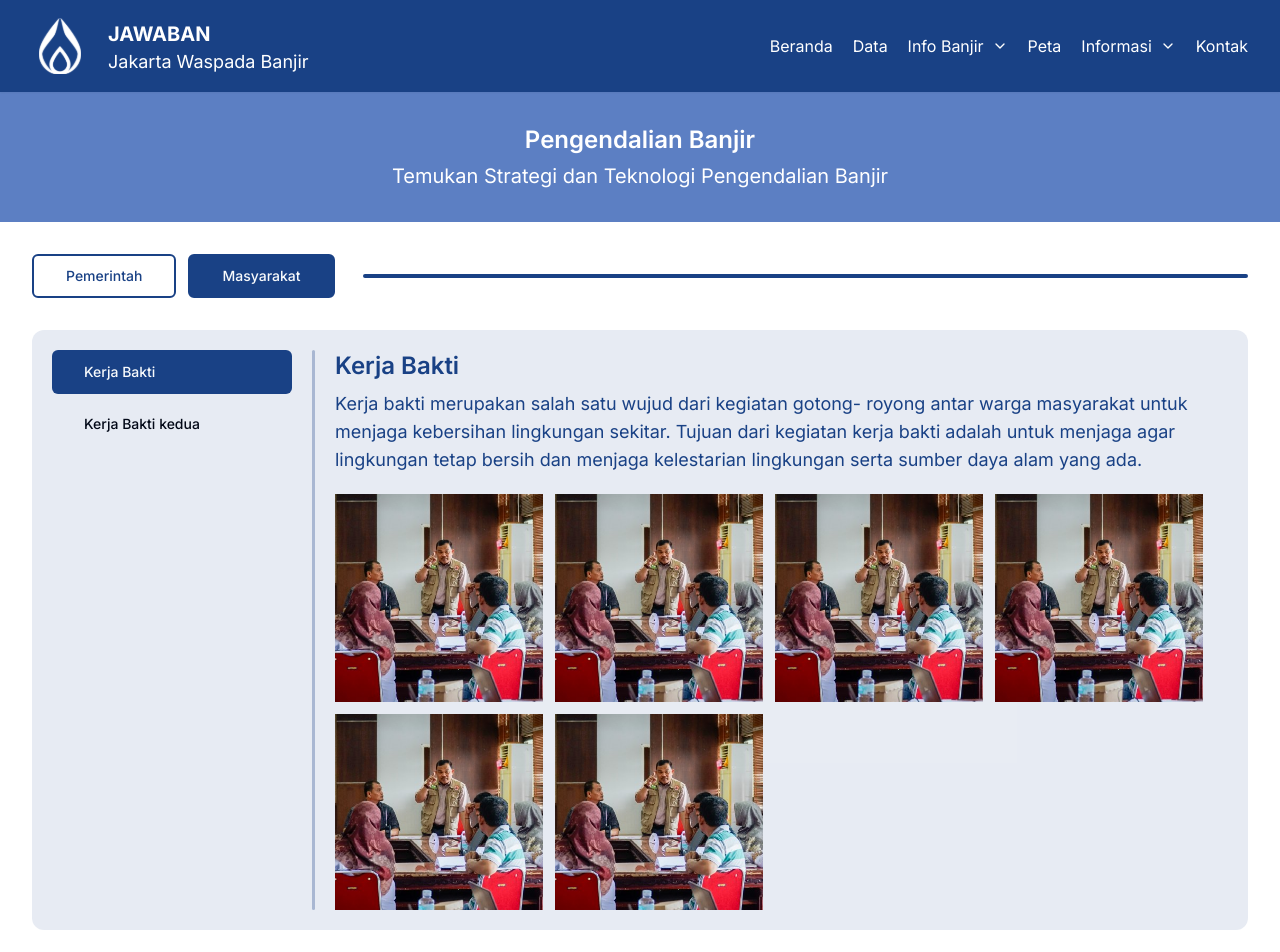
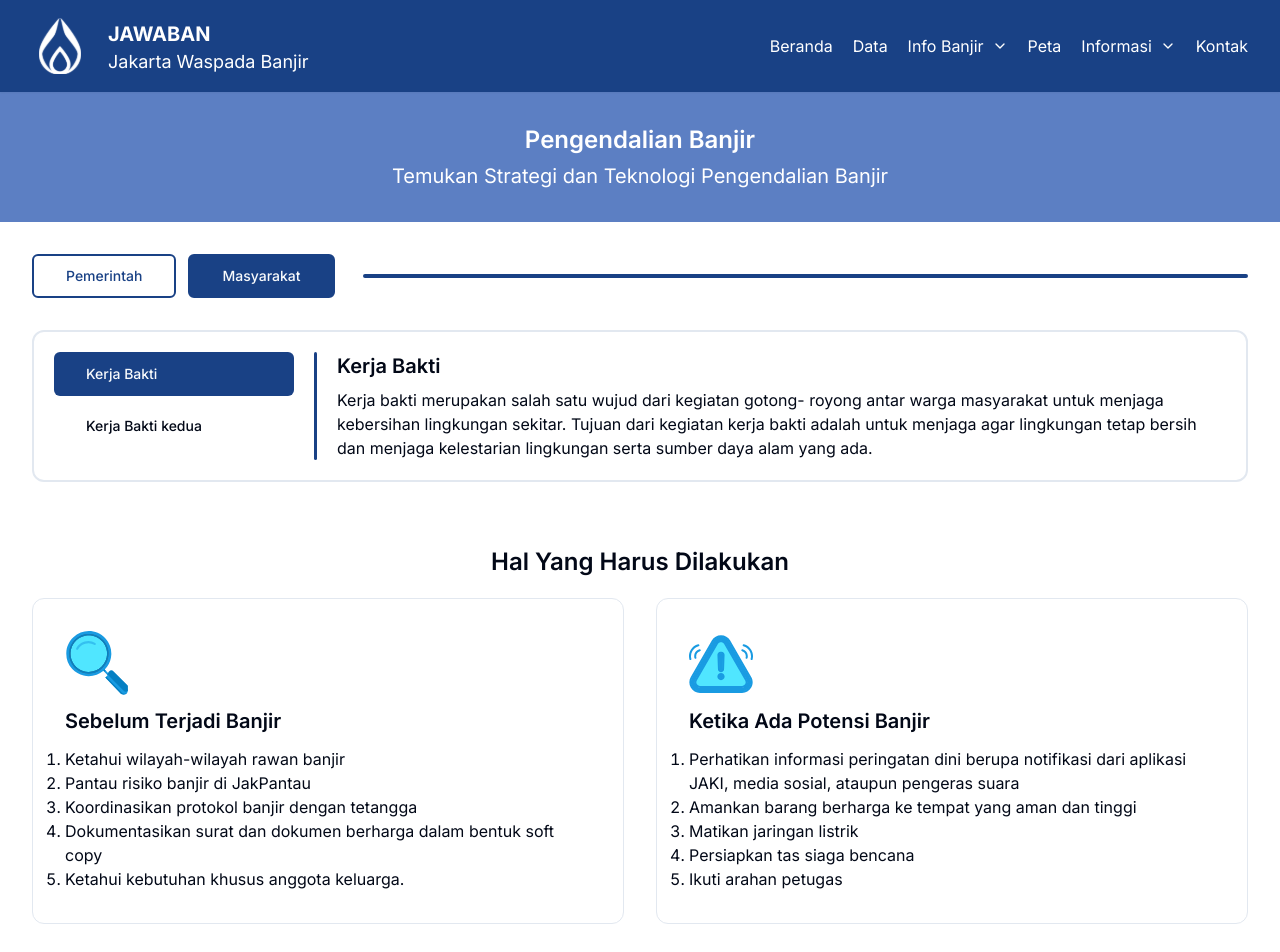
Before and after one commit to Jakarta-Waspada-Banjir/jawaban-landing-page, a Next.js app: page /pengendalian-banjir/masyarakat/kerja-bakti in a window 1280 px wide. Shown: the top 952 px of the page. Built offline with nearby package versions, Linux system fonts and the light colour scheme.

Commit message:
refactor: Adjust layout, remove separator component and remove unused image section

```diff
--- a/src/app/pengendalian-banjir/[authorities]/[slug]/page.jsx
+++ b/src/app/pengendalian-banjir/[authorities]/[slug]/page.jsx
@@ -21,61 +21,9 @@
   return (
     <>
       {/* desktop */}
-      <div className="hidden overflow-y-scroll md:block">
-        <h3 className="text-2xl font-semibold text-primary">
-          {selectedData.title}
-        </h3>
-        <p className="mt-2 text-lg text-primary">{selectedData.paragraph}</p>
-        <div className="mt-5 flex flex-wrap gap-3">
-          <div className="relative h-52 w-52">
-            <Image
-              fill
-              alt="gatau"
-              className="object-cover"
-              src="/images/edukasi-banjir-1.jpeg"
-            />
-          </div>
-          <div className="relative h-52 w-52">
-            <Image
-              src="/images/edukasi-banjir-1.jpeg"
-              fill
-              alt="gatau"
-              className="object-cover"
-            />
-          </div>
-          <div className="relative h-52 w-52">
-            <Image
-              src="/images/edukasi-banjir-1.jpeg"
-              fill
-              alt="gatau"
-              className="object-cover"
-            />
-          </div>
-          <div className="relative h-52 w-52">
-            <Image
-              src="/images/edukasi-banjir-1.jpeg"
-              fill
-              alt="gatau"
-              className="object-cover"
-            />
-          </div>
-          <div className="relative h-52 w-52">
-            <Image
-              src="/images/edukasi-banjir-1.jpeg"
-              fill
-              alt="gatau"
-              className="object-cover"
-            />
-          </div>
-          <div className="relative h-52 w-52">
-            <Image
-              src="/images/edukasi-banjir-1.jpeg"
-              fill
-              alt="gatau"
-              className="object-cover"
-            />
-          </div>
-        </div>
+      <div className="hidden md:block">
+        <h3 className="text-xl font-semibold ">{selectedData.title}</h3>
+        <p className="mt-2">{selectedData.paragraph}</p>
       </div>
 
       {/* mobile */}
--- a/src/app/pengendalian-banjir/[authorities]/layout.jsx
+++ b/src/app/pengendalian-banjir/[authorities]/layout.jsx
@@ -1,14 +1,14 @@
+import { Separator } from "@/components/ui/separator";
 import FloodControlMenu from "@/modules/FloodControl/FloodControlMenu";
-import { Separator } from "@/components/ui/separator";
 
 const FloodControlLayout = ({ children }) => {
   return (
     <>
-      <div className="my-8 hidden h-[600px] w-full gap-5 rounded-xl bg-primary/10 p-5 md:flex">
+      <div className="my-8 hidden w-full gap-5 rounded-xl border-2 p-5 md:flex">
         <FloodControlMenu />
         <Separator
           orientation="vertical"
-          className="w-[3px] rounded-full bg-primary/30"
+          className="h-auto w-[3px] rounded-full bg-primary"
         />
         {children}
       </div>
--- a/src/app/pengendalian-banjir/[authorities]/page.jsx
+++ b/src/app/pengendalian-banjir/[authorities]/page.jsx
@@ -19,47 +19,9 @@
   return (
     <>
       {/* desktop */}
-      <div className="hidden overflow-y-scroll md:block">
-        <h3 className="text-2xl font-semibold text-primary">
-          {filteredData.data[0].title}
-        </h3>
-        <p className="mt-2 text-lg text-primary">
-          {filteredData.data[0].paragraph}
-        </p>
-        <div className="mt-5 flex flex-wrap gap-3">
-          <div className="relative md:h-36 md:w-36 lg:h-44 lg:w-44 xl:h-52 xl:w-52">
-            <Image
-              fill
-              alt="gatau"
-              className="object-cover"
-              src="/images/edukasi-banjir-1.jpeg"
-            />
-          </div>
-          <div className="relative md:h-36 md:w-36 lg:h-44 lg:w-44 xl:h-52 xl:w-52">
-            <Image
-              fill
-              alt="gatau"
-              className="object-cover"
-              src="/images/edukasi-banjir-1.jpeg"
-            />
-          </div>
-          <div className="relative md:h-36 md:w-36 lg:h-44 lg:w-44 xl:h-52 xl:w-52">
-            <Image
-              fill
-              alt="gatau"
-              className="object-cover"
-              src="/images/edukasi-banjir-1.jpeg"
-            />
-          </div>
-          <div className="relative md:h-36 md:w-36 lg:h-44 lg:w-44 xl:h-52 xl:w-52">
-            <Image
-              fill
-              alt="gatau"
-              className="object-cover"
-              src="/images/edukasi-banjir-1.jpeg"
-            />
-          </div>
-        </div>
+      <div className="hidden md:block">
+        <h3 className="text-xl font-semibold ">{filteredData.data[0].title}</h3>
+        <p className="mt-2">{filteredData.data[0].paragraph}</p>
       </div>
 
       {/* mobile */}
--- a/src/app/pengendalian-banjir/page.jsx
+++ b/src/app/pengendalian-banjir/page.jsx
@@ -16,69 +16,17 @@
   return (
     <>
       {/* desktop */}
-      <div className="my-8 hidden h-[600px] w-full gap-5 rounded-xl bg-primary/10 p-5 md:flex">
+      <div className="my-8 hidden w-full gap-5 rounded-xl border-2 p-5 md:flex">
         <FloodControlMenu />
         <Separator
           orientation="vertical"
-          className="w-[3px] rounded-full bg-primary/30"
+          className="h-auto w-[3px] rounded-full bg-primary"
         />
-        <div className="overflow-y-scroll">
-          <h3 className="text-2xl font-semibold text-primary">
+        <div className="">
+          <h3 className="text-xl font-semibold">
             {filteredData.data[0].title}
           </h3>
-          <p className="mt-2 text-lg text-primary">
-            {filteredData.data[0].paragraph}
-          </p>
-          <div className="mt-5 flex flex-wrap gap-3">
-            <div className="relative h-52 w-52">
-              <Image
-                fill
-                alt="gatau"
-                className="object-cover"
-                src="/images/edukasi-banjir-1.jpeg"
-              />
-            </div>
-            <div className="relative h-52 w-52">
-              <Image
-                src="/images/edukasi-banjir-1.jpeg"
-                fill
-                alt="gatau"
-                className="object-cover"
-              />
-            </div>
-            <div className="relative h-52 w-52">
-              <Image
-                src="/images/edukasi-banjir-1.jpeg"
-                fill
-                alt="gatau"
-                className="object-cover"
-              />
-            </div>
-            <div className="relative h-52 w-52">
-              <Image
-                src="/images/edukasi-banjir-1.jpeg"
-                fill
-                alt="gatau"
-                className="object-cover"
-              />
-            </div>
-            <div className="relative h-52 w-52">
-              <Image
-                src="/images/edukasi-banjir-1.jpeg"
-                fill
-                alt="gatau"
-                className="object-cover"
-              />
-            </div>
-            <div className="relative h-52 w-52">
-              <Image
-                src="/images/edukasi-banjir-1.jpeg"
-                fill
-                alt="gatau"
-                className="object-cover"
-              />
-            </div>
-          </div>
+          <p className="mt-2">{filteredData.data[0].paragraph}</p>
         </div>
       </div>
 
```
